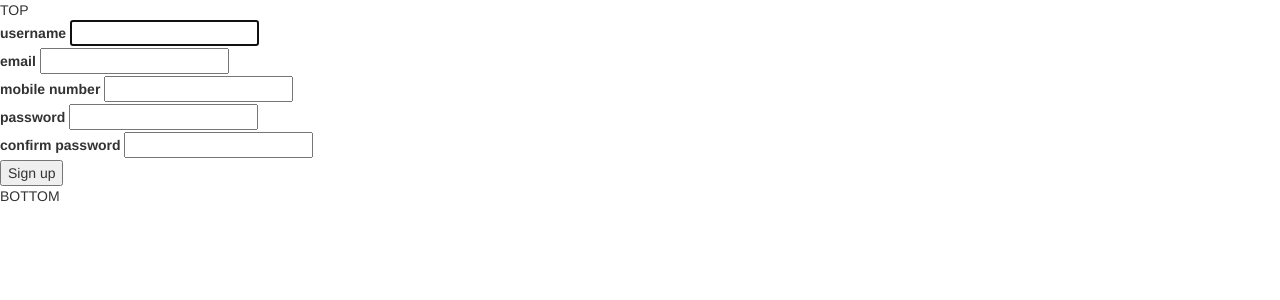
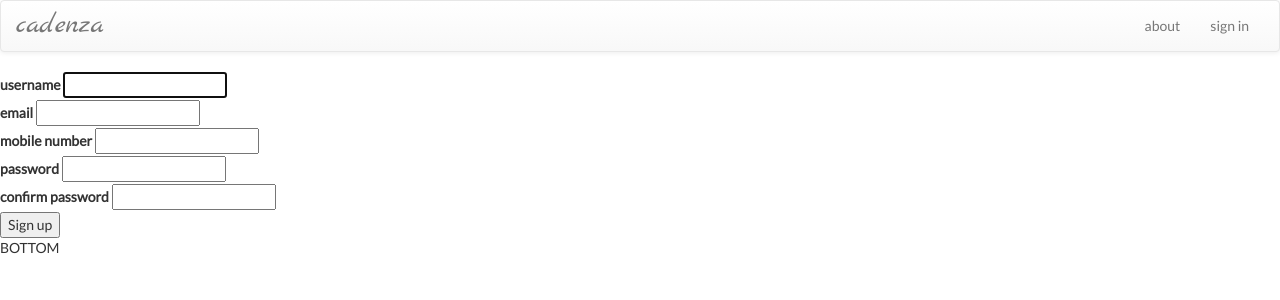
Before and after one commit to eleanorstrib/mycadenza, a Django app: page / in a window 1280 px wide. Shown: the top 300 px of the page. Run offline with Django 3.2, Linux system fonts and the light colour scheme; some libraries are stand-ins or nearby versions.

Commit message:
edits to navbar and style sheet

```diff
--- a/mycadenza/mycadenza/static/styles.css
+++ b/mycadenza/mycadenza/static/styles.css
@@ -0,0 +1,15 @@
+
+h1,
+h2 {
+  font-family: 'Marck Script', cursive;
+}
+
+.navbar-brand {
+  font-family: 'Marck Script', cursive;
+  font-size: 2em;
+  color: #FDFFFF;
+}
+
+body {
+  font-family: 'Lato', Helvetica, sans-serif;
+}
--- a/mycadenza/mycadenza/templates/base.html
+++ b/mycadenza/mycadenza/templates/base.html
@@ -6,10 +6,33 @@
   <link rel="stylesheet" href="https://maxcdn.bootstrapcdn.com/bootstrap/3.3.7/css/bootstrap.min.css" integrity="sha384-BVYiiSIFeK1dGmJRAkycuHAHRg32OmUcww7on3RYdg4Va+PmSTsz/K68vbdEjh4u" crossorigin="anonymous">
   <!-- Bootstrap: Optional theme -->
   <link rel="stylesheet" href="https://maxcdn.bootstrapcdn.com/bootstrap/3.3.7/css/bootstrap-theme.min.css" integrity="sha384-rHyoN1iRsVXV4nD0JutlnGaslCJuC7uwjduW9SVrLvRYooPp2bWYgmgJQIXwl/Sp" crossorigin="anonymous">
+  <link href="https://fonts.googleapis.com/css?family=Lato|Marck+Script" rel="stylesheet">
+  <link rel="stylesheet" type="text/css" href="../static/styles.css">
 </head>
 
 <body>
-  TOP
+    <nav class="navbar navbar-default">
+    <div class="container-fluid">
+      <!-- Brand and toggle get grouped for better mobile display -->
+      <div class="navbar-header">
+        <button type="button" class="navbar-toggle collapsed" data-toggle="collapse" data-target="#bs-example-navbar-collapse-1" aria-expanded="false">
+          <span class="sr-only">Toggle navigation</span>
+          <span class="icon-bar"></span>
+          <span class="icon-bar"></span>
+          <span class="icon-bar"></span>
+        </button>
+        <a class="navbar-brand" href="/">cadenza</a>
+      </div>
+
+      <!-- Collect the nav links, forms, and other content for toggling -->
+      <div class="collapse navbar-collapse" id="bs-example-navbar-collapse-1">
+        <ul class="nav navbar-nav navbar-right">
+          <li><a href="#">about</a></li>
+          <li><a href="#">sign in</a></li>
+        </ul>
+      </div><!-- /.navbar-collapse -->
+    </div><!-- /.container-fluid -->
+  </nav>
   {% block content %}
 
   {% endblock %}
```
